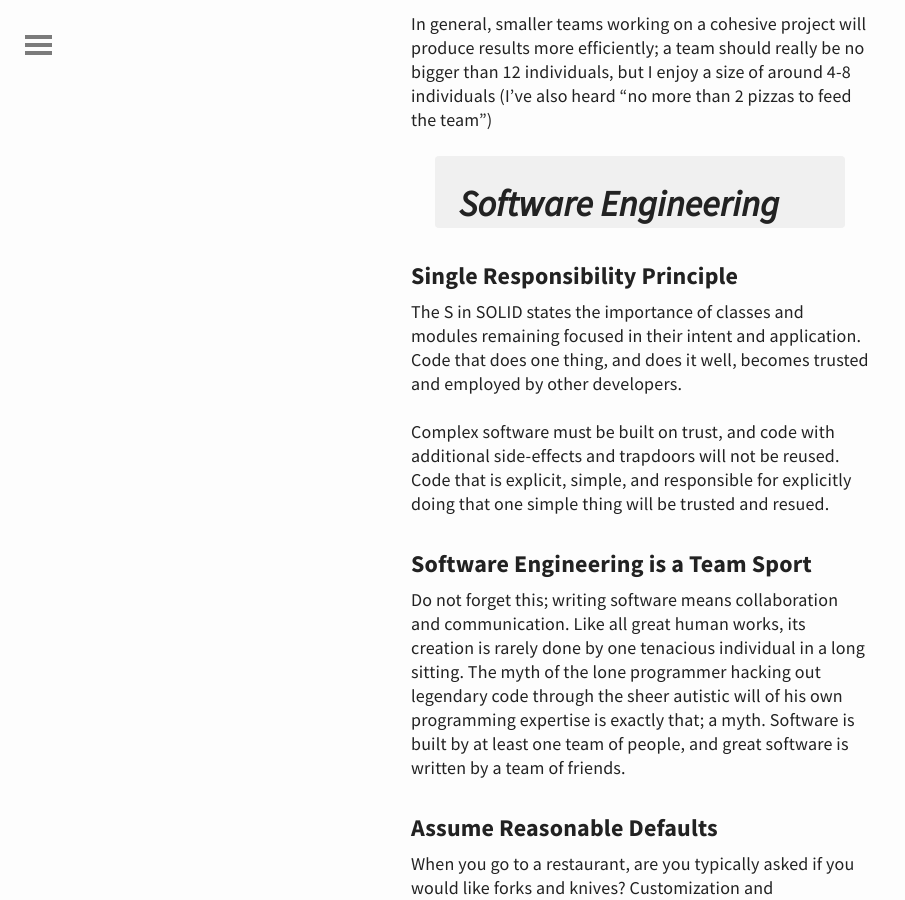
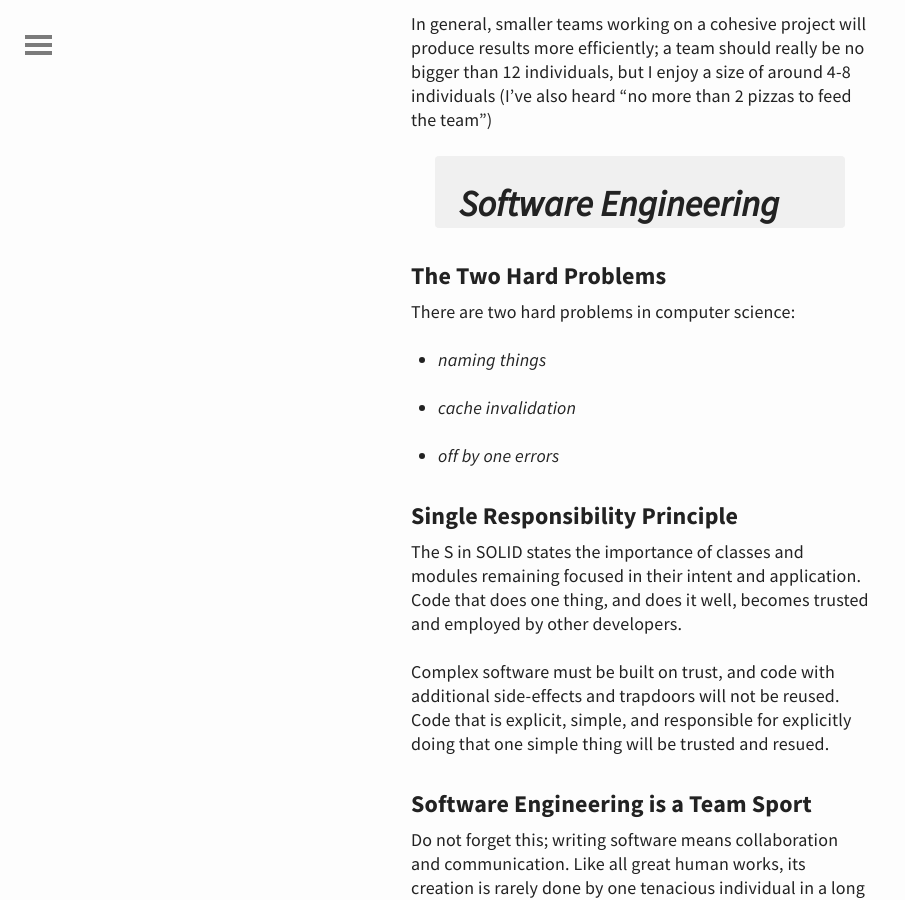
Before and after one commit to untra/untra.github.io, a Jekyll site: the page built from philosophy.md, in a window 1280 px wide and 900 px high, scrolled down 2519 px. Shown: the whole window, without its empty margins (0-905 px from the left). Built offline with Jekyll 4.4.1, drawn with Linux system fonts in a browser that asks for light colours.

Commit message:
Update philosophy.md

```diff
--- a/philosophy.md
+++ b/philosophy.md
@@ -50,6 +50,15 @@ This observation emerges as a result of contributors needing to be onboarded and
 In general, smaller teams working on a cohesive project will produce results more efficiently; a team should really be no bigger than 12 individuals, but I enjoy a size of around 4-8 individuals (I've also heard "no more than 2 pizzas to feed the team")
 
 > ## Software Engineering
+
+### The Two Hard Problems
+There are two hard problems in computer science:
+
+* _naming things_
+
+* _cache invalidation_
+
+* _off by one errors_
 
 ### Single Responsibility Principle
 The S in SOLID states the importance of classes and modules remaining focused in their intent and application. Code that does one thing, and does it well, becomes trusted and employed by other developers.
```
